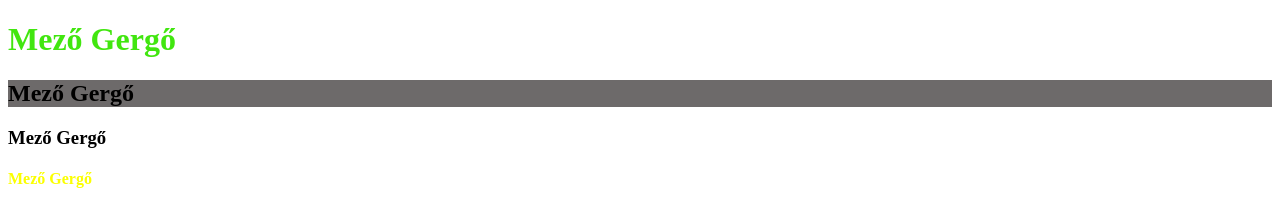
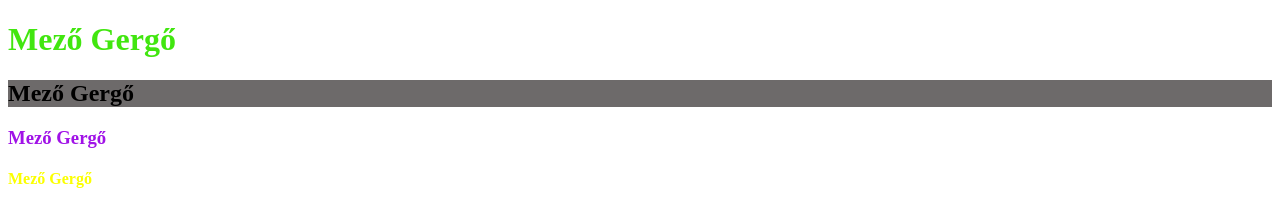
Before and after one commit to MezoGergo15/Mg-kollazs, a plain HTML site: page index.html in a window 1280 px wide. Shown: the top 207 px of the page. Drawn offline with Linux system fonts and the light colour scheme.

Commit message:
Update index.html

```diff
--- a/index.html
+++ b/index.html
@@ -7,7 +7,7 @@
  <body>
     <h1 style="color: rgba(65, 230, 15, 1.0)">Mező Gergő</h1>
     <h2 style="background-color: rgb(109, 106, 106);">Mező Gergő</h2>
-    <h3 styyle="color: rgba(65, 230, 15, 1.0)">Mező Gergő </h3>
+    <h3 style="color: rgb(160, 18, 231);">Mező Gergő </h3>
     <h4 style="color: rgb(251, 255, 0);">Mező Gergő</h4>
     <h5 style="color: mediumblue;">Mező Gergő</h5>
     <p>A kedvenc játékaim és karakterei</p>
```
